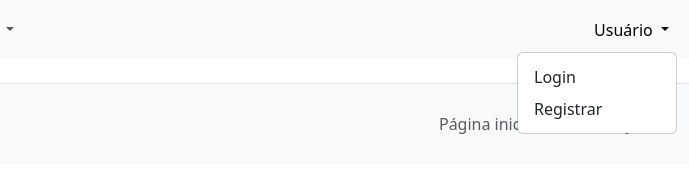
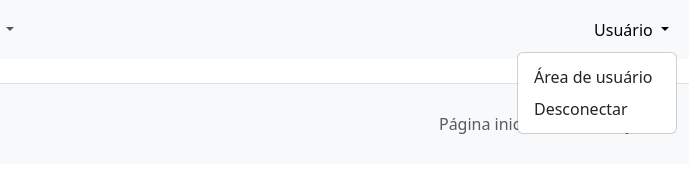
Before and after one commit to leobravoe/bcc-ifsc, a plain HTML site: page atividades-complementares/index.html in a window 1280 px wide. Both pictures are taken after a click on the button "Usuário". Shown: the full height of the page, 591-1280 px from the left. Drawn offline with nearby package versions, Linux system fonts and the light colour scheme.

Commit message:
Add files via upload

```diff
--- a/atividades-complementares/index.html
+++ b/atividades-complementares/index.html
@@ -58,8 +58,8 @@
                             Usuário
                         </a>
                         <ul class="dropdown-menu dropdown-menu-end">
-                            <li><a class="dropdown-item" href="#">Login</a></li>
-                            <li><a class="dropdown-item" href="#">Registrar</a></li>
+                            <li><a class="dropdown-item" href="#">Área de usuário</a></li>
+                            <li><a class="dropdown-item" href="#">Desconectar</a></li>
                         </ul>
                     </li>
                 </ul>
```
Also changed, not shown: colegiado-e-nde/index.html (+2 -2 lines), coordenacao/index.html (+2 -2 lines), corpo-docente/index.html (+2 -2 lines), documentos-importantes/index.html (+2 -2 lines), dupla-titulacao/index.html (+2 -2 lines), egressos/index.html (+2 -2 lines), estagios/index.html (+2 -2 lines), grade-curricular/index.html (+2 -2 lines), historia/index.html (+2 -2 lines), index.html (+2 -2 lines), intercambio-propicie/index.html (+2 -2 lines), ppc/index.html (+2 -2 lines).
